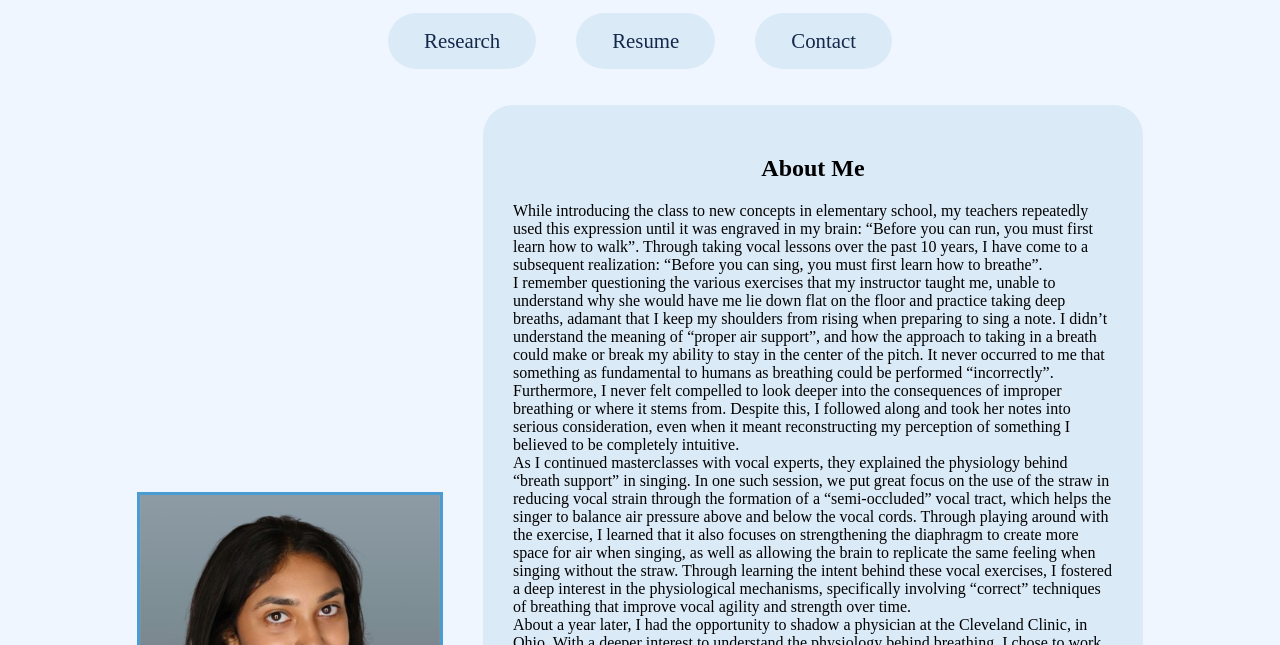
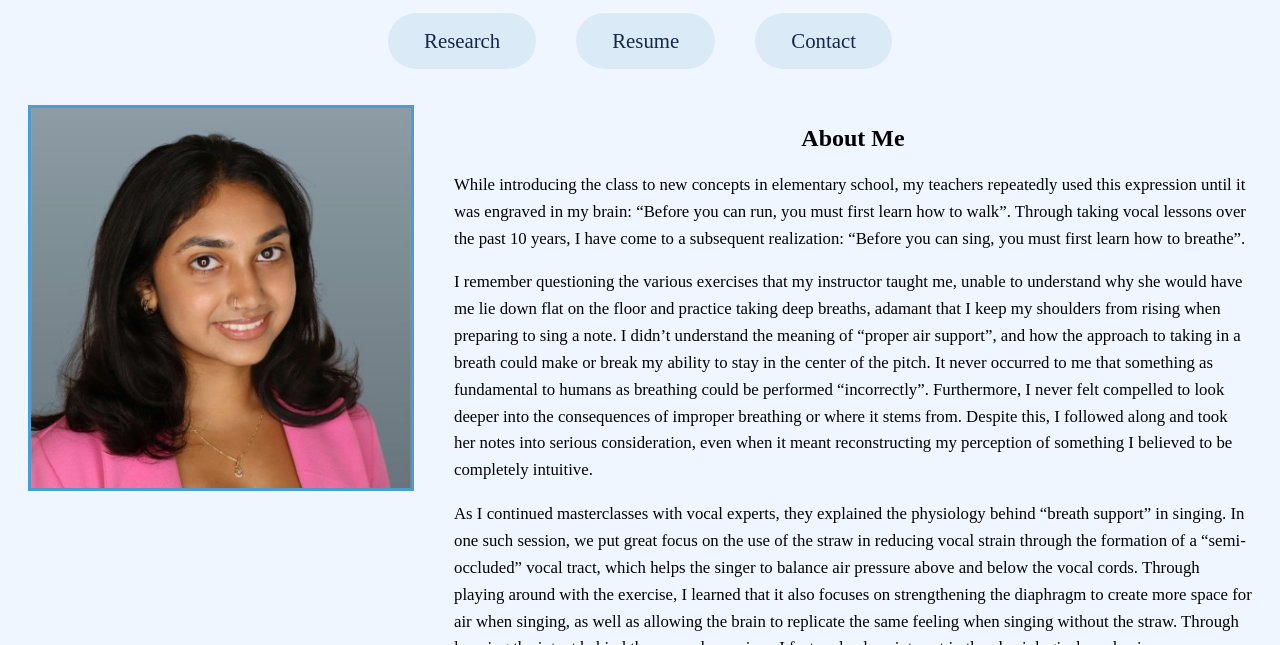
Before and after one commit to nzacharia20/nzacharia.github.io, a plain HTML site: page index.html in a window 1280 px wide. Shown: the part 155-800 px from the top of the page. Drawn offline with Linux system fonts and the light colour scheme.

Commit message:
update about me

```diff
--- a/style.css
+++ b/style.css
@@ -32,26 +32,33 @@
     }
 
     .about {
-        display: flex;
-        align-items: center;
-        justify-content: center;
-        gap: 40px;
-        padding: 20px;
+    display: flex;
+    align-items: flex-start;   /* photo lines up with the top of the text */
+    justify-content: center;
+    gap: 40px;
+    padding: 20px;
     }
 
-.about-text {
-    flex: 0 1 600px;
+.about-text p {
+    max-width: none;
+    margin: 0 0 1em 0;         /* space between paragraphs */
+    line-height: 1.6;
+    font-size: 1.05rem;
 }
 
 .about-photo {
-    width: 300px;
+    width: 380px;              /* bigger photo */
+    height: auto;
     border: 3px solid #4B9CD3;
+    position: sticky;          /* photo stays in view as you scroll the text */
+    top: 20px;
 }
+
 
 .quotes {
     display: flex;
     justify-content: center;
-    align-items; flex-start;
+    align-items: flex-start;
     gap: 120px;
     padding: 20px;
 }
@@ -71,7 +78,7 @@ body {
     text-align: center;
 }
 .quotes figure {
-    width: 400px
+    width: 400px;
     margin: 0;
     text-align: center;
 }
@@ -83,10 +90,7 @@ body {
     margin-bottom: 12px;
     object-fit: cover;
 }
-.about-text p {
-    max-width: 900px;
-    margin: 0 auto;
-}
+
 .divider {
     background-color: #4B9CD3;
     color: white;
@@ -96,11 +100,7 @@ body {
     padding: 14px;
     margin-top: 40px;
 }
-.about-text {
-    background-color: #dbeaf7;
-    border-radius: 30px;
-    padding: 30px;
-}
+
 .research {
     max-width: 700px;
     margin: 40px auto;
```
Also changed, not shown: index.html (+1 -1 lines).
